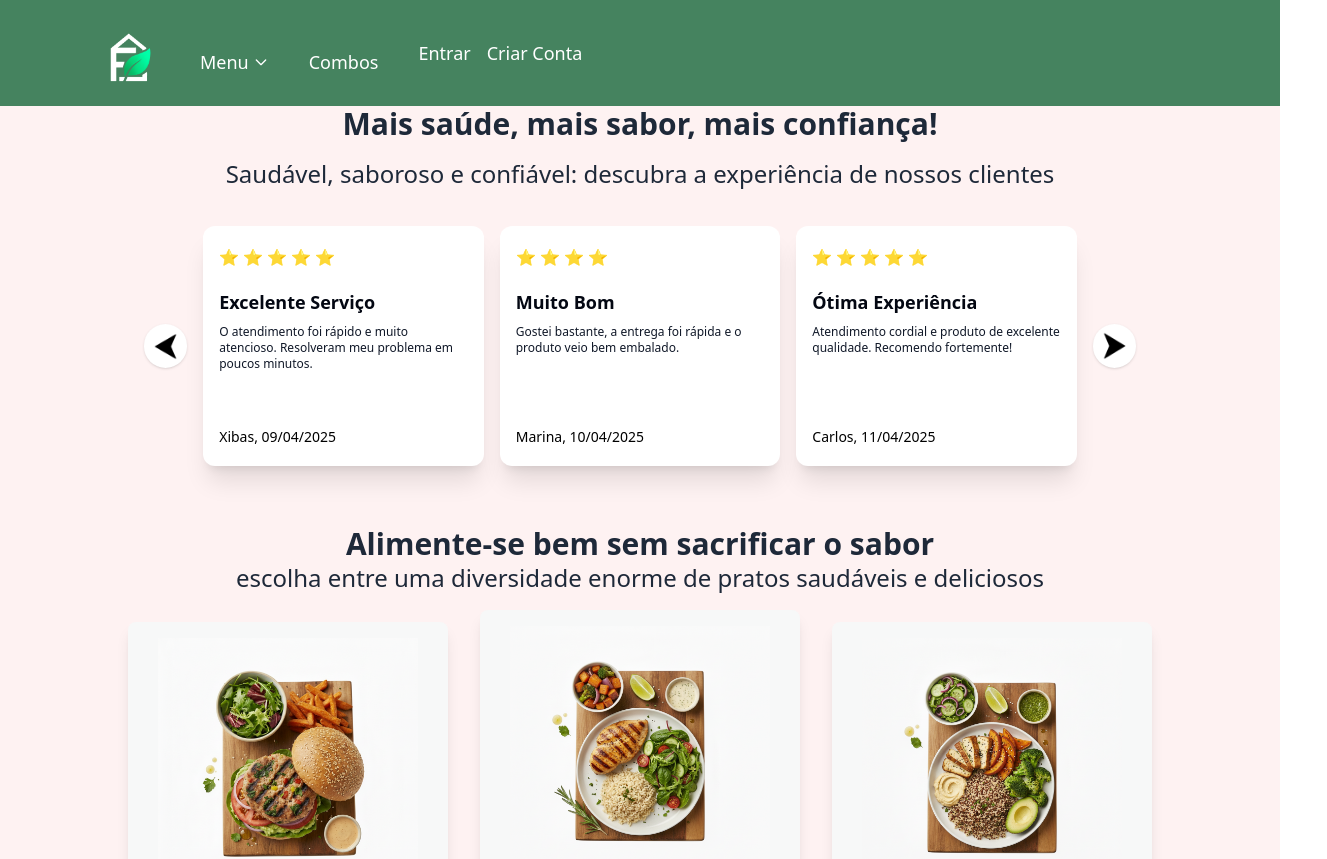
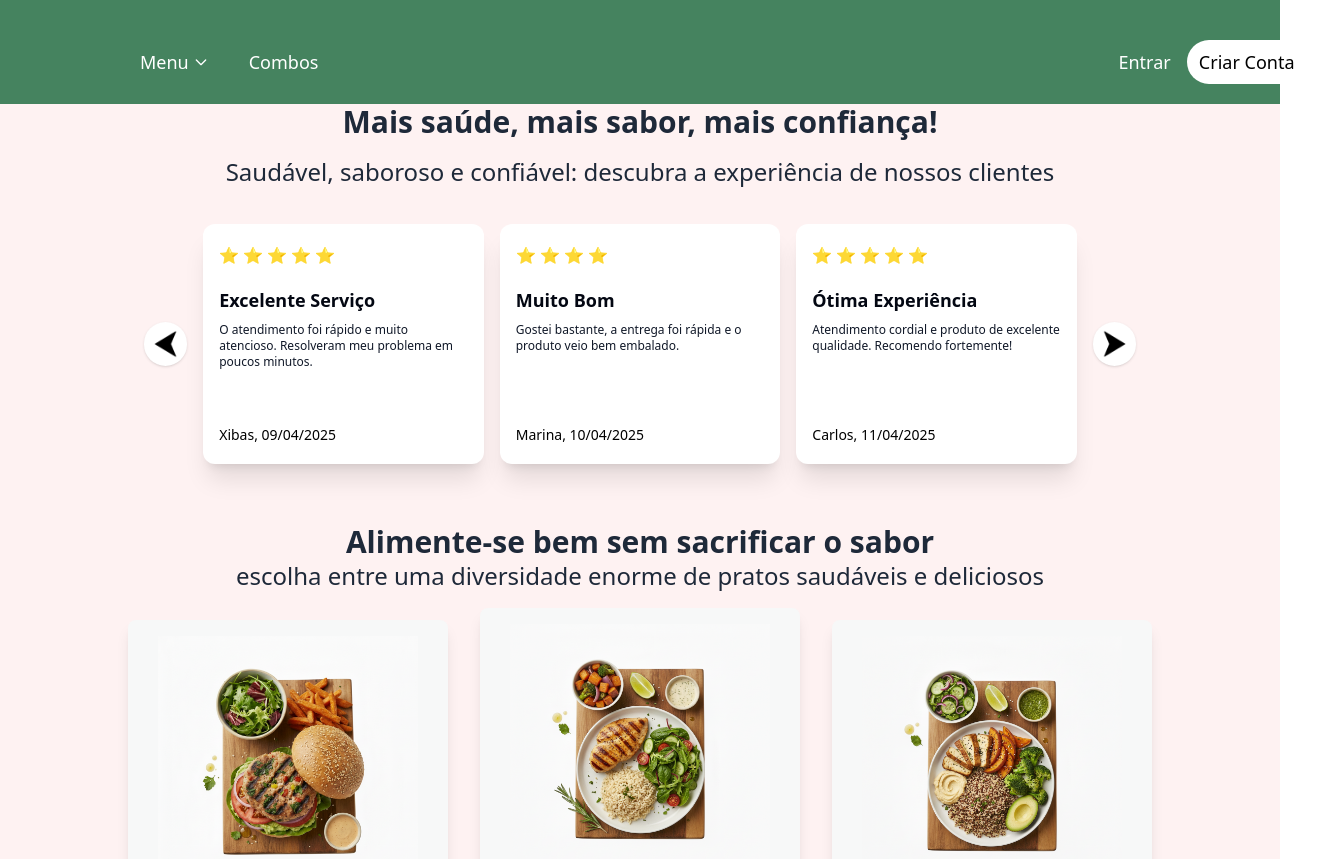
Before and after one commit to DrumondParizottoPiccolo/WebDelivery, a React (Vite) app: page / in a window 1280 px wide. Shown: the top 859 px of the page, 1327 px wide, since content can reach past the window. Built offline with nearby package versions, Linux system fonts and the light colour scheme.

Commit message:
Finalizando estilização header

```diff
--- a/src/Components/Header.jsx
+++ b/src/Components/Header.jsx
@@ -71,11 +71,11 @@
                     </nav>
                 </div>
 
-                <div className="flex items-center space-x-4">
-                    <button className="hover:underline">
+                <div className="flex items-center space-x-4 mt-5 ml-190">
+                    <button className="cursor-pointer hover:underline">
                         Entrar
                     </button>
-                    <button className="">
+                    <button className="text-black bg-white py-2 w-30 rounded-full cursor-pointer transform translate-y-0 hover:translate-y-1 active:translate-y-2">
                         Criar Conta
                     </button>
                 </div>
```
